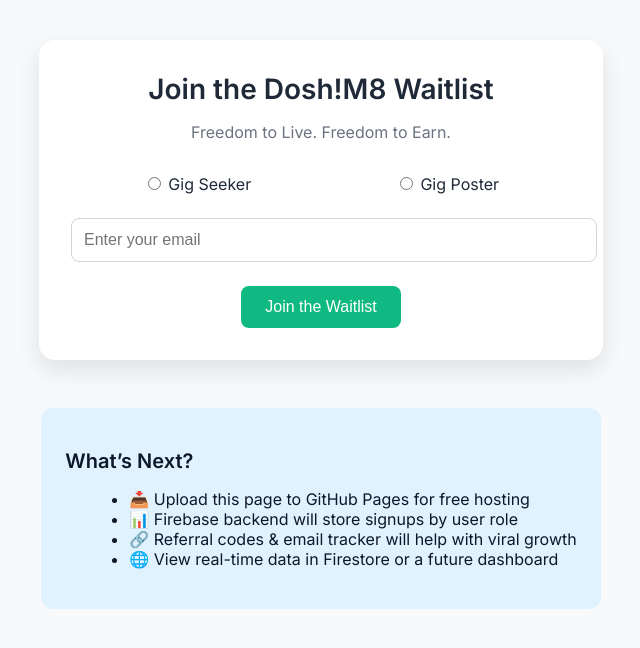
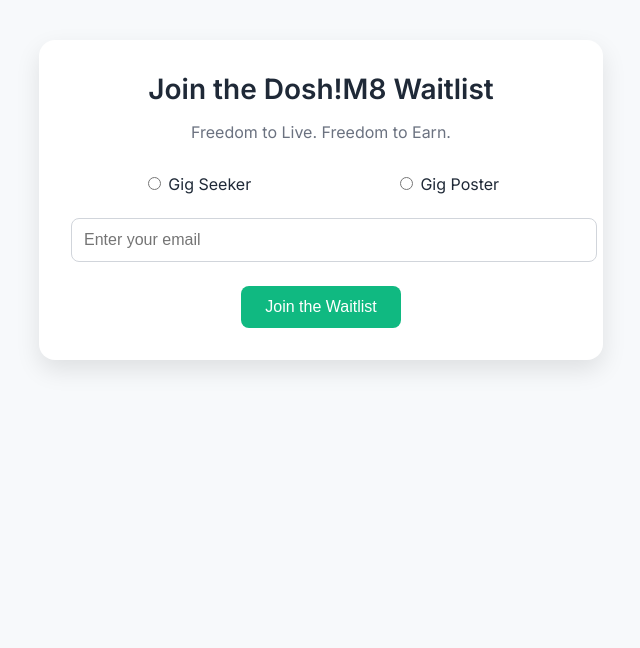
Before and after one commit to doshmate/doshm8-waitlist, a plain HTML site: page index.html in a window 1280 px wide. Shown: the whole page, without its empty margins (319-959 px from the left). Drawn offline with Linux system fonts and the light colour scheme.

Commit message:
Add files via upload

```diff
--- a/index.html
+++ b/index.html
@@ -107,15 +107,6 @@
     </div>
   </div>
 
-  <div class="options-list">
-    <h2>What’s Next?</h2>
-    <ul>
-      <li>📥 Upload this page to GitHub Pages for free hosting</li>
-      <li>📊 Firebase backend will store signups by user role</li>
-      <li>🔗 Referral codes & email tracker will help with viral growth</li>
-      <li>🌐 View real-time data in Firestore or a future dashboard</li>
-    </ul>
-  </div>
 
   <script>
     // Replace this block with your Firebase config
```
